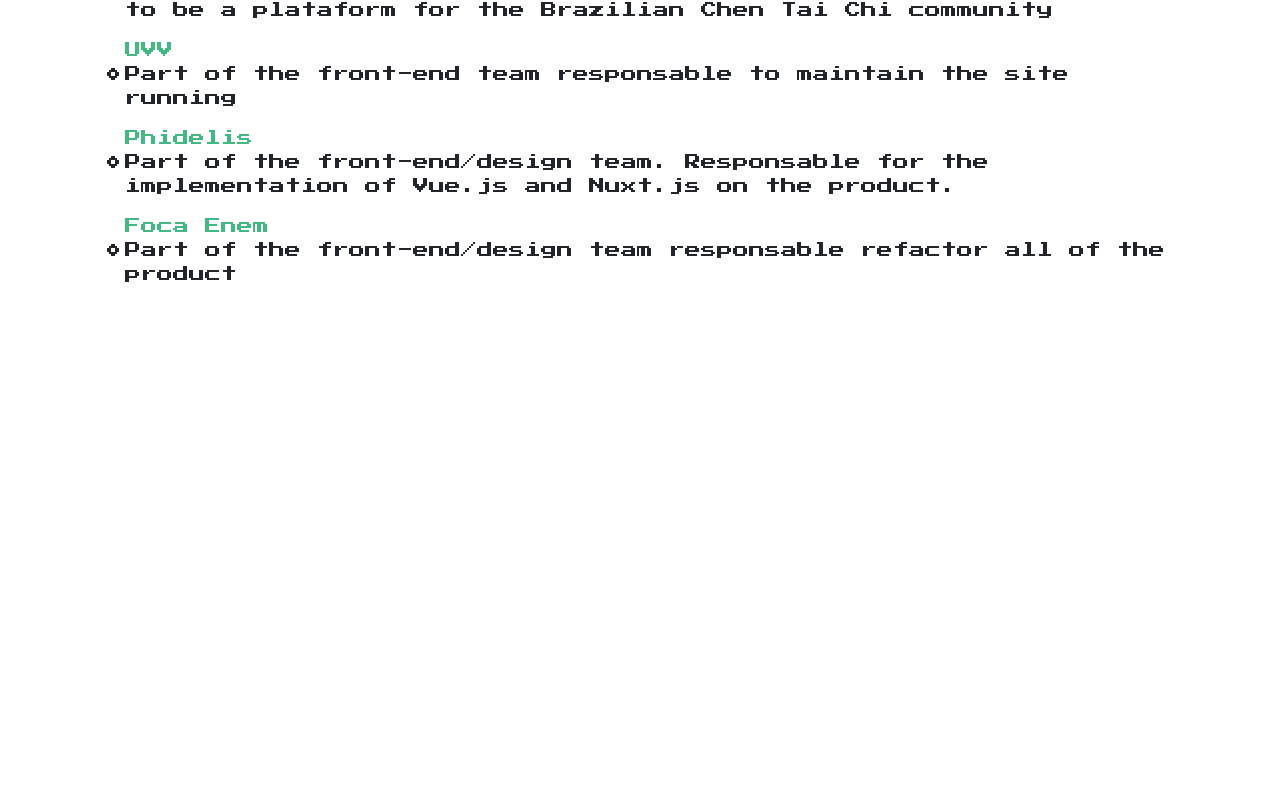
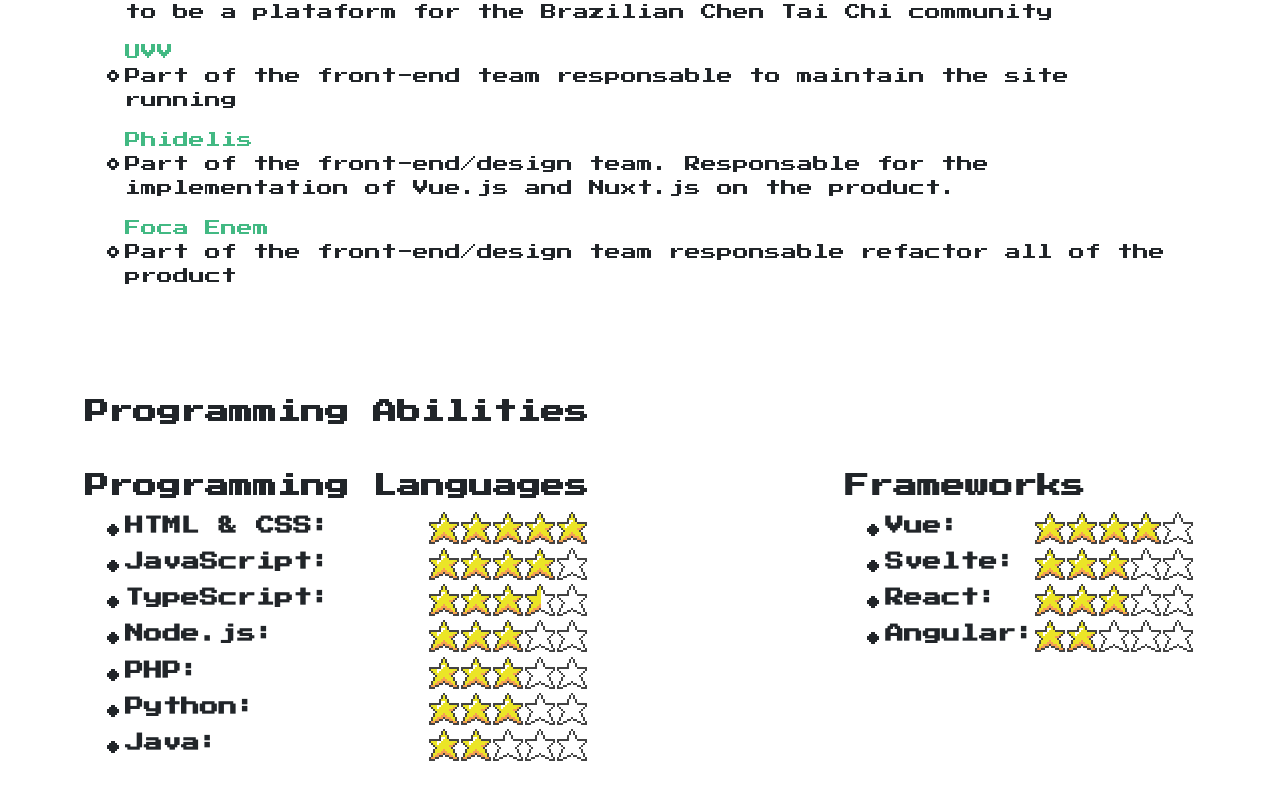
Before and after one commit to bosi-programming/bosifullstack.github.io, a Vue app: page /#/ in a window 1280 px wide. Shown: the part 1094-1894 px from the top of the page. Before the commit the page ends 1441 px from the top, so only its background shows below. Built offline with nearby package versions, Linux system fonts and the light colour scheme.

Commit message:
Finished home page

```diff
--- a/package.json
+++ b/package.json
@@ -30,6 +30,7 @@
     "eslint": "^6.7.2",
     "eslint-plugin-vue": "^6.1.2",
     "node-sass": "^4.12.0",
+    "prettier": "^2.0.2",
     "sass-loader": "^8.0.2",
     "typescript": "~3.7.5",
     "vue-template-compiler": "^2.6.11"
--- a/src/components/Lists.vue
+++ b/src/components/Lists.vue
@@ -6,8 +6,17 @@
         {{ description }}
       </p>
       <ul class="nes-list is-circle">
-        <li v-for="(item, i) in items" :key="`${i}-${item}`" class="lists__point">
-          <a class="lists__link" :href="item.link" target="_blank" rel="noopener noreferrer">
+        <li
+          v-for="(item, i) in items"
+          :key="`${i}-${item}`"
+          class="lists__point"
+        >
+          <a
+            class="lists__link"
+            :href="item.link"
+            target="_blank"
+            rel="noopener noreferrer"
+          >
             {{ item.title }}
           </a>
           <p class="lists__text">
@@ -20,7 +29,7 @@
 </template>
 
 <script lang="ts">
-import { Component, Prop, Vue } from 'vue-property-decorator';
+import { Component, Prop, Vue } from "vue-property-decorator";
 
 @Component
 export default class Lists extends Vue {
@@ -33,8 +42,13 @@
 <style lang="scss">
 .lists {
   padding: 45px 0;
+
   &__title {
     padding-bottom: 30px;
+  }
+  &__subtitle {
+    display: inline;
+    vertical-align: text-bottom;
   }
   &__description {
     padding-bottom: 15px;
--- /dev/null
+++ b/src/components/TheProgrammingLanguagesList.vue
@@ -0,0 +1,170 @@
+<template>
+  <article class="container">
+    <div class="lists">
+      <h1 class="lists__title">Programming Abilities</h1>
+      <div class="flex">
+        <div class="programming">
+          <h2 class="programming__title">
+            Programming Languages
+          </h2>
+          <ul class="nes-list is-disc">
+            <li class="lists__point flex">
+              <h3 class="lists__subtitle">
+                HTML & CSS:
+              </h3>
+              <div class="stars__div">
+                <i class="nes-icon star"></i>
+                <i class="nes-icon star"></i>
+                <i class="nes-icon star"></i>
+                <i class="nes-icon star"></i>
+                <i class="nes-icon star"></i>
+              </div>
+            </li>
+            <li class="lists__point flex">
+              <h3 class="lists__subtitle">
+                JavaScript:
+              </h3>
+              <div class="stars__div">
+                <i class="nes-icon star"></i>
+                <i class="nes-icon star"></i>
+                <i class="nes-icon star"></i>
+                <i class="nes-icon star"></i>
+                <i class="nes-icon star is-transparent"></i>
+              </div>
+            </li>
+            <li class="lists__point flex">
+              <h3 class="lists__subtitle">
+                TypeScript:
+              </h3>
+              <div class="starts__div">
+                <i class="nes-icon star"></i>
+                <i class="nes-icon star"></i>
+                <i class="nes-icon star"></i>
+                <i class="nes-icon star is-half"></i>
+                <i class="nes-icon star is-transparent"></i>
+              </div>
+            </li>
+            <li class="lists__point flex">
+              <h3 class="lists__subtitle">
+                Node.js:
+              </h3>
+              <div class="starts__div">
+                <i class="nes-icon star"></i>
+                <i class="nes-icon star"></i>
+                <i class="nes-icon star"></i>
+                <i class="nes-icon star is-transparent"></i>
+                <i class="nes-icon star is-transparent"></i>
+              </div>
+            </li>
+            <li class="lists__point flex">
+              <h3 class="lists__subtitle">
+                PHP:
+              </h3>
+              <div class="starts__div">
+                <i class="nes-icon star"></i>
+                <i class="nes-icon star"></i>
+                <i class="nes-icon star"></i>
+                <i class="nes-icon star is-transparent"></i>
+                <i class="nes-icon star is-transparent"></i>
+              </div>
+            </li>
+            <li class="lists__point flex">
+              <h3 class="lists__subtitle">
+                Python:
+              </h3>
+              <div class="starts__div">
+                <i class="nes-icon star"></i>
+                <i class="nes-icon star"></i>
+                <i class="nes-icon star"></i>
+                <i class="nes-icon star is-transparent"></i>
+                <i class="nes-icon star is-transparent"></i>
+              </div>
+            </li>
+            <li class="lists__point flex">
+              <h3 class="lists__subtitle">
+                Java:
+              </h3>
+              <div class="starts__div">
+                <i class="nes-icon star"></i>
+                <i class="nes-icon star"></i>
+                <i class="nes-icon star is-transparent"></i>
+                <i class="nes-icon star is-transparent"></i>
+                <i class="nes-icon star is-transparent"></i>
+              </div>
+            </li>
+          </ul>
+        </div>
+
+        <div class="programming">
+          <h2 class="programming__title">
+            Frameworks
+          </h2>
+          <ul class="nes-list is-disc">
+            <li class="lists__point flex">
+              <h3 class="lists__subtitle">
+                Vue:
+              </h3>
+              <div class="stars__div">
+                <i class="nes-icon star"></i>
+                <i class="nes-icon star"></i>
+                <i class="nes-icon star"></i>
+                <i class="nes-icon star"></i>
+                <i class="nes-icon star is-transparent"></i>
+              </div>
+            </li>
+            <li class="lists__point flex">
+              <h3 class="lists__subtitle">
+                Svelte:
+              </h3>
+              <div class="stars__div">
+                <i class="nes-icon star"></i>
+                <i class="nes-icon star"></i>
+                <i class="nes-icon star"></i>
+                <i class="nes-icon star is-transparent"></i>
+                <i class="nes-icon star is-transparent"></i>
+              </div>
+            </li>
+            <li class="lists__point flex">
+              <h3 class="lists__subtitle">
+                React:
+              </h3>
+              <div class="starts__div">
+                <i class="nes-icon star"></i>
+                <i class="nes-icon star"></i>
+                <i class="nes-icon star"></i>
+                <i class="nes-icon star is-transparent"></i>
+                <i class="nes-icon star is-transparent"></i>
+              </div>
+            </li>
+            <li class="lists__point flex">
+              <h3 class="lists__subtitle">
+                Angular:
+              </h3>
+              <div class="starts__div">
+                <i class="nes-icon star"></i>
+                <i class="nes-icon star"></i>
+                <i class="nes-icon star is-transparent"></i>
+                <i class="nes-icon star is-transparent"></i>
+                <i class="nes-icon star is-transparent"></i>
+              </div>
+            </li>
+          </ul>
+        </div>
+      </div>
+    </div>
+  </article>
+</template>
+
+<script lang="ts">
+import { Component, Vue } from "vue-property-decorator";
+
+@Component
+export default class ProgrammingLanguages extends Vue {}
+</script>
+
+<style lang="scss">
+.flex {
+  display: flex;
+  justify-content: space-between;
+}
+</style>
--- a/src/views/Home.vue
+++ b/src/views/Home.vue
@@ -1,25 +1,46 @@
 <template>
   <main class="home">
-    <Message title="Felipe Azevedo Bosi" text="Frontend developer specialized in solutions for educational and health care systems." />
+    <Message
+      title="Felipe Azevedo Bosi"
+      text="Frontend developer specialized in solutions for educational and health care systems."
+    />
     <b-container class="social">
       <b-row>
-
         <b-col md="3" cols="6">
-          <a href="https://github.com/bosifullstack" rel="noopener noreferrer" target="_blank"><i class="nes-icon github is-large" title="GitHub"></i></a>
+          <a
+            href="https://github.com/bosifullstack"
+            rel="noopener noreferrer"
+            target="_blank"
+            ><i class="nes-icon github is-large" title="GitHub"></i
+          ></a>
         </b-col>
 
         <b-col md="3" cols="6">
-          <a href="https://www.linkedin.com/in/felipebosi/" rel="noopener noreferrer" target="_blank"><i class="nes-icon linkedin is-large" title="LinkedIn"></i></a>
+          <a
+            href="https://www.linkedin.com/in/felipebosi/"
+            rel="noopener noreferrer"
+            target="_blank"
+            ><i class="nes-icon linkedin is-large" title="LinkedIn"></i
+          ></a>
         </b-col>
 
         <b-col md="3" cols="6">
-          <a href="https://twitter.com/bosiarquitetura" rel="noopener noreferrer" target="_blank"><i class="nes-icon twitter is-large" title="Twitter"></i></a>
+          <a
+            href="https://twitter.com/bosiarquitetura"
+            rel="noopener noreferrer"
+            target="_blank"
+            ><i class="nes-icon twitter is-large" title="Twitter"></i
+          ></a>
         </b-col>
 
         <b-col md="3" cols="6">
-          <a href="mailto:bosifullstack@gmail.com" rel="noopener noreferrer" target="_blank"><i class="nes-icon gmail is-large" title="Email"></i></a>
+          <a
+            href="mailto:bosifullstack@gmail.com"
+            rel="noopener noreferrer"
+            target="_blank"
+            ><i class="nes-icon gmail is-large" title="Email"></i
+          ></a>
         </b-col>
-
       </b-row>
     </b-container>
 
@@ -35,43 +56,90 @@
       :items="workExperiencesItems"
     />
 
+    <ProgrammingLanguages />
   </main>
 </template>
 
 <script lang="ts">
-import { Component, Vue } from 'vue-property-decorator';
+import { Component, Vue } from "vue-property-decorator";
 
 // @ is an alias to /src
-import Message from '@/components/Message.vue'
-import Lists from '@/components/Lists.vue'
+import Message from "@/components/Message.vue";
+import Lists from "@/components/Lists.vue";
+import ProgrammingLanguages from "@/components/TheProgrammingLanguagesList.vue";
 
 @Component({
   components: {
     Message,
     Lists,
+    ProgrammingLanguages
   }
 })
-
-export default class Home extends Vue{
+export default class Home extends Vue {
   private openSourceItems: Array<object> = [
-    {title: "StartPage", link: "https://github.com/bosifullstack/startpage", description: "A PWA StartPage made with vanilla javascript"},
-    {title: "React FakeStore", link: "https://bosifullstack.github.io/fakeStore/", description: "A fake store website made with React and Redux"},
-    {title: "Get Stock", link: "https://github.com/bosifullstack/cotacoes", description: "A website that get data of a stock from an API"},
-    {title: "To-Do CLI", link: "https://github.com/bosifullstack/ToDo-CLI", description: "A ToDo list CLI app made with Node.js"},
-  ]
+    {
+      title: "StartPage",
+      link: "https://github.com/bosifullstack/startpage",
+      description: "A PWA StartPage made with vanilla javascript"
+    },
+    {
+      title: "React FakeStore",
+      link: "https://bosifullstack.github.io/fakeStore/",
+      description: "A fake store website made with React and Redux"
+    },
+    {
+      title: "Get Stock",
+      link: "https://github.com/bosifullstack/cotacoes",
+      description: "A website that get data of a stock from an API"
+    },
+    {
+      title: "To-Do CLI",
+      link: "https://github.com/bosifullstack/ToDo-CLI",
+      description: "A ToDo list CLI app made with Node.js"
+    }
+  ];
 
   private workExperiencesItems: Array<object> = [
-    { title: "Chen Tai Chi Brasil", link: "https://chentaichibrasil.com/", description: "Main developer of the website. Made on Wordpress, its purpose is to be a plataform for the Brazilian Chen Tai Chi community" },
-    { title: "UVV", link: "https://www.uvv.br/", description: "Part of the front-end team responsable to maintain the site running" },
-    { title: "Phidelis", link: "https://phidelis.com.br/", description: "Part of the front-end/design team. Responsable for the implementation of Vue.js and Nuxt.js on the product." },
-    { title: "Foca Enem", link: "https://focaenem.folhavitoria.com.br/", description: "Part of the front-end/design team responsable refactor all of the product" },
-  ]
+    {
+      title: "Chen Tai Chi Brasil",
+      link: "https://chentaichibrasil.com/",
+      description:
+        "Main developer of the website. Made on Wordpress, its purpose is to be a plataform for the Brazilian Chen Tai Chi community"
+    },
+    {
+      title: "UVV",
+      link: "https://www.uvv.br/",
+      description:
+        "Part of the front-end team responsable to maintain the site running"
+    },
+    {
+      title: "Phidelis",
+      link: "https://phidelis.com.br/",
+      description:
+        "Part of the front-end/design team. Responsable for the implementation of Vue.js and Nuxt.js on the product."
+    },
+    {
+      title: "Foca Enem",
+      link: "https://focaenem.folhavitoria.com.br/",
+      description:
+        "Part of the front-end/design team responsable refactor all of the product"
+    }
+  ];
 }
 </script>
 
 <style lang="scss">
+.home {
+  margin-top: 30px;
+}
 .social {
-  text-align: center;
   padding: 60px 0;
+}
+.link {
+  color: #42b983;
+  &:hover {
+    color: #357a5a;
+    text-decoration: none;
   }
+}
 </style>
```
Also changed, not shown: src/App.vue (+5 -6 lines), 1 other file (tests, documents, lock files or other folders).
